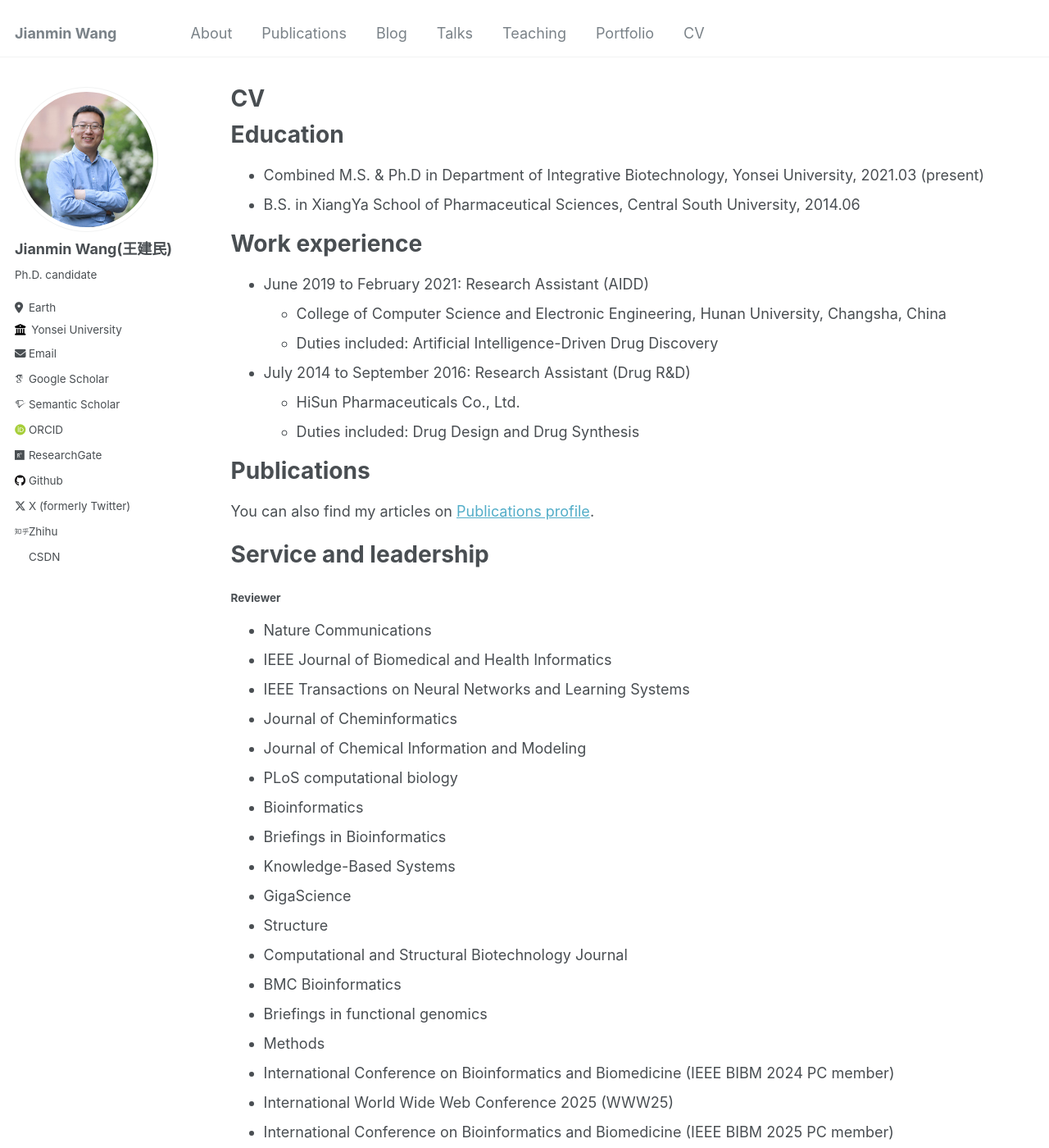
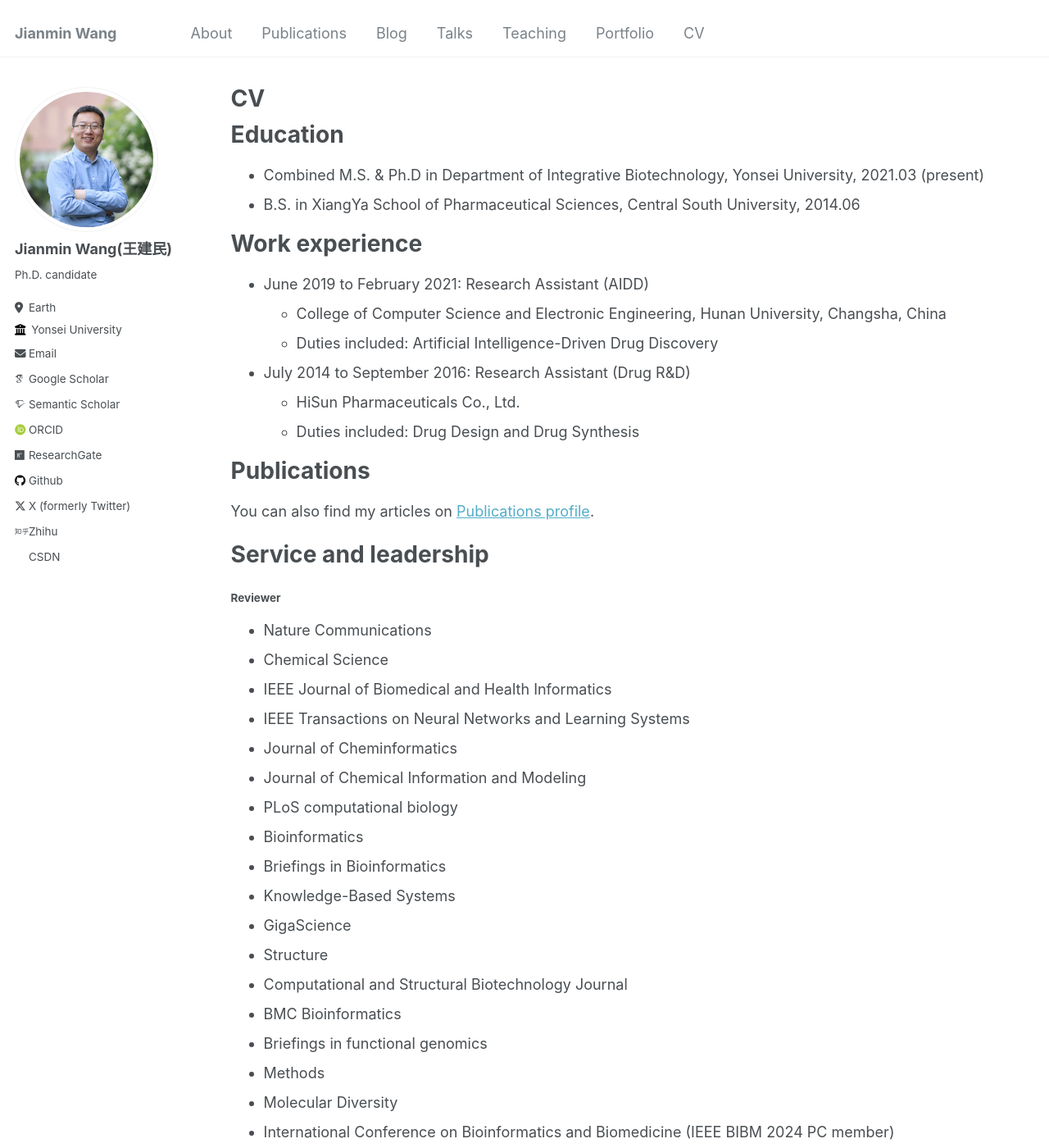
Before and after one commit to Jianmin2drugai/Jianmin2drugai.github.io, a Jekyll site: the page built from _pages/cv.md, in a window 1280 px wide and 1400 px high. Shown: the whole window at 82% size. Built offline with Jekyll 4.4.1, drawn with Linux system fonts in a browser that asks for light colours; some web fonts are replaced.

Commit message:
Update cv.md

```diff
--- a/_pages/cv.md
+++ b/_pages/cv.md
@@ -38,6 +38,7 @@ Service and leadership
 
 #### **Reviewer**
 * Nature Communications
+* Chemical Science
 * IEEE Journal of Biomedical and Health Informatics
 * IEEE Transactions on Neural Networks and Learning Systems
 * Journal of Cheminformatics
@@ -52,6 +53,7 @@ Service and leadership
 * BMC Bioinformatics
 * Briefings in functional genomics
 * Methods
+* Molecular Diversity
 * International Conference on Bioinformatics and Biomedicine (IEEE BIBM 2024 PC member)
 * International World Wide Web Conference 2025  (WWW25)
 * International Conference on Bioinformatics and Biomedicine (IEEE BIBM 2025 PC member)
```
